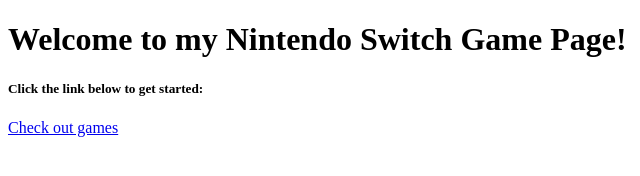
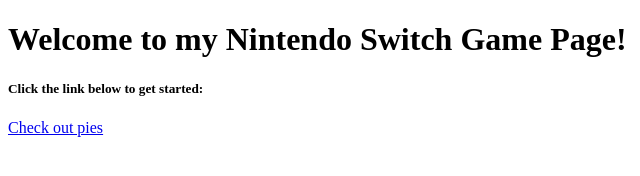
Before and after one commit to MariahAdams/first-hapi-server, a website: page public/index.html in a window 1280 px wide. Shown: the full height of the page, 0-640 px from the left. Drawn offline with Linux system fonts and the light colour scheme; no server answers.

Commit message:
Revert "fixed typo"
This reverts commit 52800b508150a9a15eda2827814f159f9edbf148.

```diff
--- a/public/index.html
+++ b/public/index.html
@@ -9,7 +9,7 @@
 <body>
     <h1>Welcome to my Nintendo Switch Game Page!</h1>
     <h5>Click the link below to get started:</h5>
-    <p id="games"><a href="http://localhost:8080/api/games">Check out games</a></p>
+    <p id="games"><a href="http://localhost:8080/api/games">Check out pies</a></p>
     <script>
         fetch('./api/games')
             .then(response => response.json())
```
